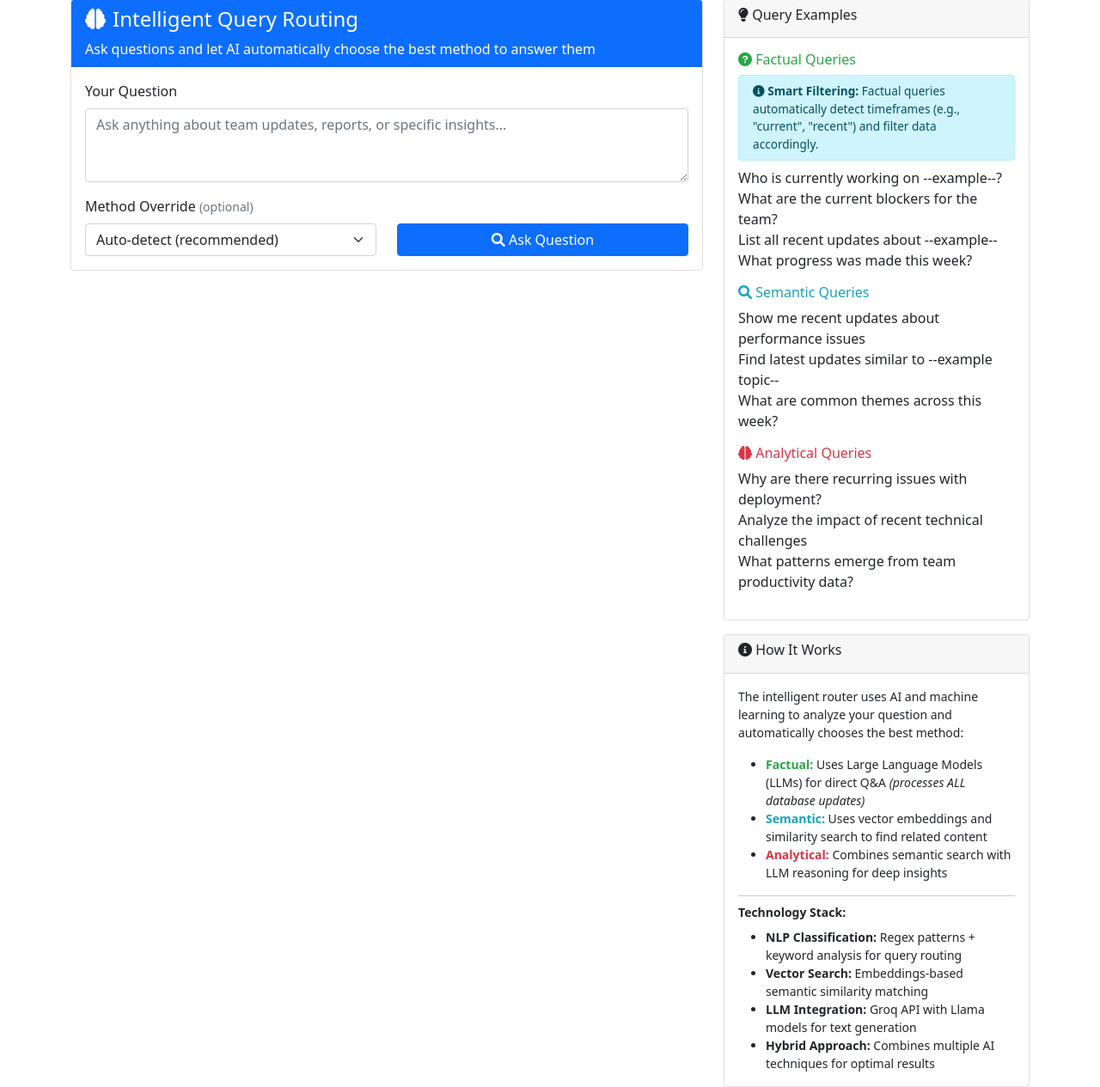
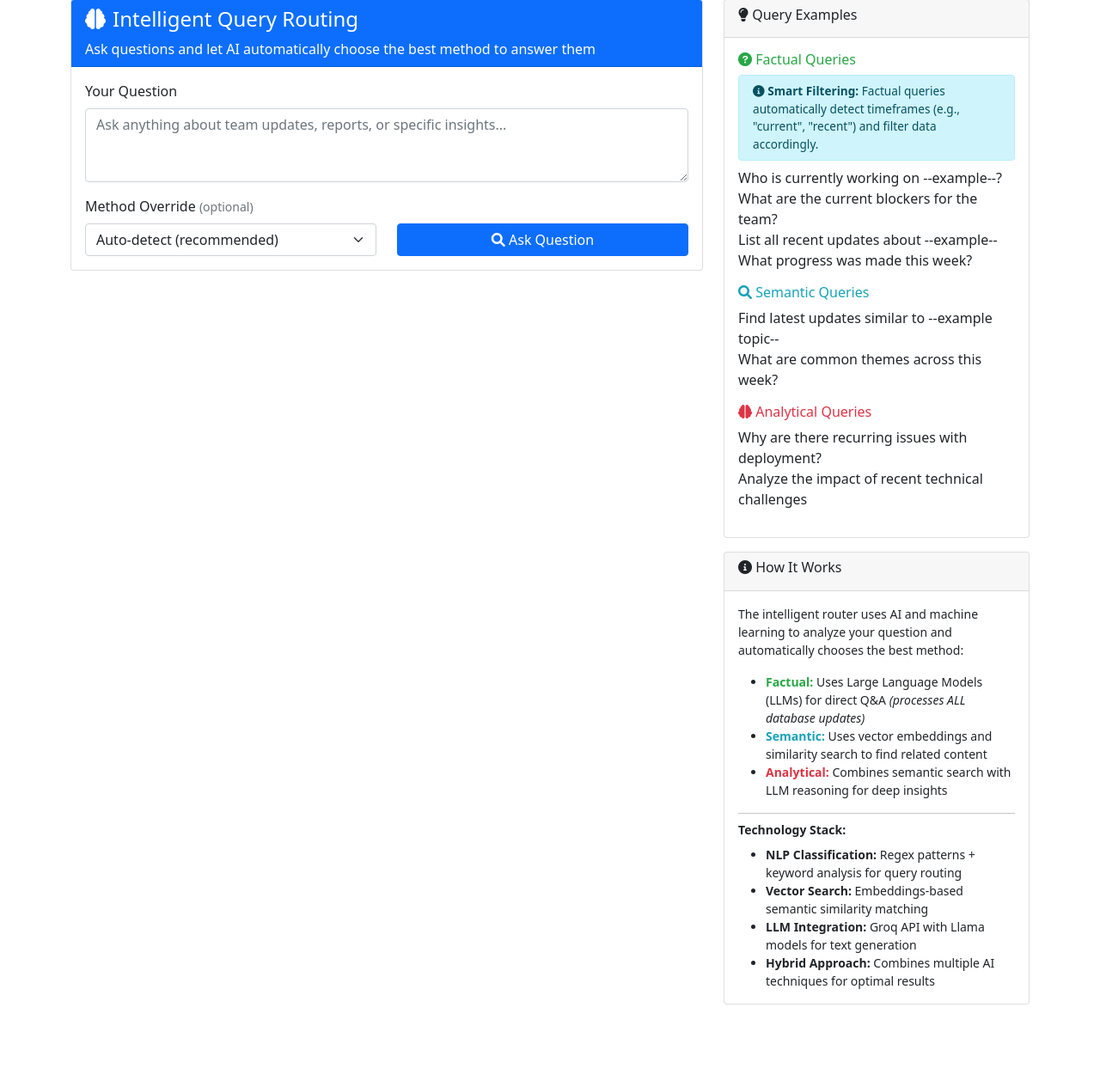
Before and after one commit to z-tonozlieva/report-agent, a FastAPI app: page /intelligent_ask_page in a window 1280 px wide. Shown: the part 81-1346 px from the top of the page at 86% size. After the commit the page ends 1250 px from the top, so only its background shows below. Run offline with FastAPI, Linux system fonts and the light colour scheme.

Commit message:
minor: html fix

```diff
--- a/backend/templates/intelligent_ask.html
+++ b/backend/templates/intelligent_ask.html
@@ -207,9 +207,6 @@
 
                         <h6 class="method-semantic"><i class="fas fa-search"></i> Semantic Queries</h6>
                         <ul class="list-unstyled mb-3">
-                            <li class="suggestion-item" onclick="setQuery('Show me recent updates about performance issues')">
-                                Show me recent updates about performance issues
-                            </li>
                             <li class="suggestion-item" onclick="setQuery('Find latest updates similar to --example topic--')">
                                 Find latest updates similar to --example topic--
                             </li>
@@ -225,9 +222,6 @@
                             </li>
                             <li class="suggestion-item" onclick="setQuery('Analyze the impact of recent technical challenges')">
                                 Analyze the impact of recent technical challenges
-                            </li>
-                            <li class="suggestion-item" onclick="setQuery('What patterns emerge from team productivity data?')">
-                                What patterns emerge from team productivity data?
                             </li>
                         </ul>
                     </div>
```
